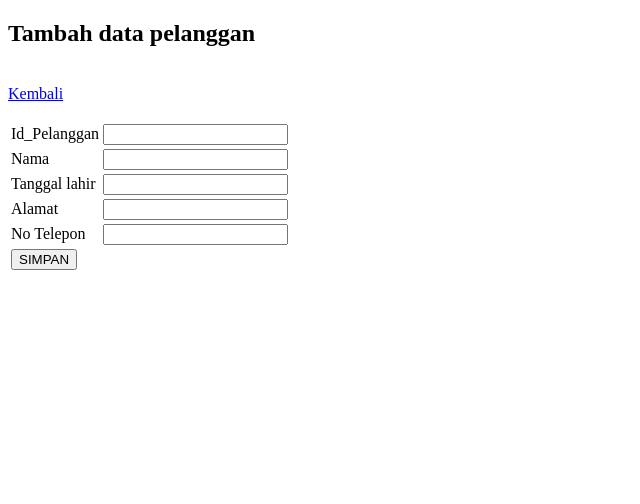
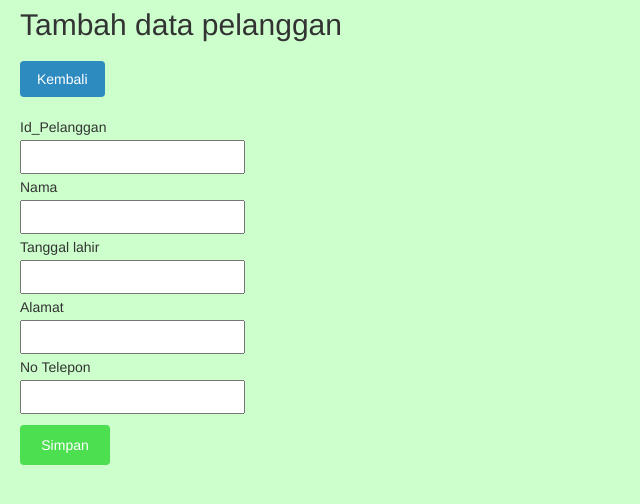
Before and after one commit to hriyandar/TugasPI, a PHP site: page /create.php in a window 1280 px wide. Shown: the top 504 px of the page, without its empty margins (0-640 px from the left). Run offline with PHP 8.4, Linux system fonts and the light colour scheme; a stand-in replaces the project's code that opens the database connection.

Commit message:
Menambah CSS di branch CSS

```diff
--- a/create.php
+++ b/create.php
@@ -2,39 +2,53 @@
 <html>
 <head>
     <title>Tambah data </title>
+    <link rel="stylesheet" href="https://maxcdn.bootstrapcdn.com/bootstrap/3.3.7/css/bootstrap.css">
+    <script src="https://ajax.googleapis.com/ajax/libs/jquery/1.12.4/jquery.min.js"></script>
+    <script src="https://maxcdn.bootstrapcdn.com/bootstrap/3.3.7/js/bootstrap.js"></script>
+    <link rel="stylesheet" type="text/css" href="style1.css">
 </head>
 <body>
 
-    <h2>Tambah data pelanggan</h2>
+    <h2 class="form">Tambah data pelanggan</h2>
     <br/>
-    <a href="index.php"> Kembali</a>
+    <a class="lht_data" href="index.php"> Kembali</a>
     <br/>
     <br/>
-    <form method="post" >
+    <form class="form" method="post" action="tambah_aksi.php">
         <table>
             <tr>
                 <td>Id_Pelanggan</td>
-                <td><input type="text" name="id"></td>
+                </tr>
+                <tr>
+                <td><input class="form" type="text" name="id"></td>
             </tr>
             <tr>
                 <td>Nama</td>
-                <td><input type="text" name="nama"></td>
+                </tr>
+                <tr>
+                <td><input class="form" type="text" name="nama"></td>
             </tr>
             <tr>
                 <td>Tanggal lahir</td>
-                <td><input type="text" name="tgl_lahir"></td>
+                </tr>
+                <tr>
+                <td><input class="form" type="text" name="tgl_lahir"></td>
             </tr>
             <tr>
                 <td>Alamat</td>
-                <td><input type="text" name="alamat"></td>
+                </tr>
+                <tr>
+                <td><input class="form" type="text" name="alamat"></td>
             </tr>
             <tr>
                 <td>No Telepon</td>
-                <td><input type="text" name="telp"></td>
+                </tr>
+                <tr>
+                <td><input class="form" type="text" name="telp"></td>
             </tr>
             <tr>
 
-                <td><input type="submit" value="SIMPAN"></td>
+                <td><input class="tombol" type="submit" value="Simpan"></td>
             </tr>
         </table>
     </form>
--- /dev/null
+++ b/style1.css
@@ -0,0 +1,47 @@
+body {
+  background-color: #CCFFCC;
+}
+
+h1 {
+  color: green;
+  text-align: center;
+}
+
+p {
+  font-family: verdana;
+  font-size: 20px;
+}
+
+.tombol{
+  width: 90px;
+  background-color: #4CDF50;
+  color: white;
+  padding: 10px 17px;
+  margin: 8px 0;
+  border: none;
+  border-radius: 4px;
+  cursor: pointer;
+
+}
+
+.form{
+  width: 100%;
+  padding: 5px 20px;
+  margin: 3px 0;
+  box-sizing: border-box;
+}
+
+.lht_data{
+width: 100%;
+  background-color: #2E8BC0;
+  color: white;
+  padding: 10px 17px;
+  margin-left: 20px;
+  border: none;
+  border-radius: 4px;
+  cursor: pointer;
+}
+
+.edit{
+	margin-left: 30px ;
+}
```
Also changed, not shown: edit.php (+35 -14 lines), index.php (+41 -4 lines), style.css (added, +15 -0 lines).
